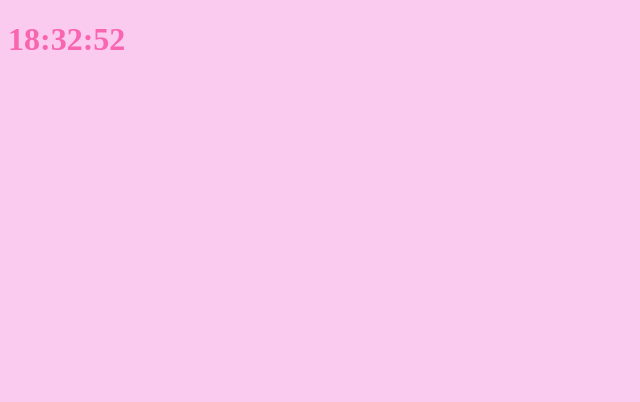
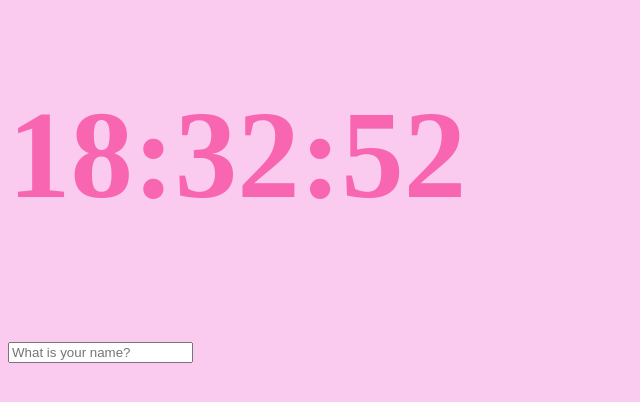
Before and after one commit to pluswar/hello-world, a plain HTML site: page index.html in a window 1280 px wide. Shown: the whole page, without its empty margins (0-640 px from the left). Drawn offline with Linux system fonts and the light colour scheme.

Commit message:
clock ++

```diff
--- a/clock.js
+++ b/clock.js
@@ -4,9 +4,15 @@ const clockContainer = document.querySelector(".js-clock"),
 function getTime(){
   const date = new Date();
   const minutes = date.getMinutes();
-  const hour = date.getHours();
+  const hours = date.getHours();
   const seconds = date.getSeconds();
-  clockTitle.innerText = `${hour}:${minutes}:${seconds}`;
+  clockTitle.innerText = `${
+    hours < 10 ? `0${hours}` : hours
+  }:${
+    minutes < 10 ? `0${minutes}` : minutes
+  }:${
+    seconds < 10 ? `0${seconds}`: seconds
+  }`;
 }
 function init(){
   getTime();
--- /dev/null
+++ b/greeting.js
@@ -0,0 +1,44 @@
+const form = document.querySelector(".js-form"),
+  input = form.querySelector("input"),
+  greeting = document.querySelector(".js-greetings"); //클래스로 찾고싶을때
+
+const USER_LS = "currentUser",
+  SHOWING_ON = "showing";
+
+function saveName(text){
+  localStorage.setItem(USER_LS, text);
+}
+
+function handleSubmit(event){
+  event.preventDefault();
+  const currentValue = input.value;
+  paintGreeting(currentValue);
+  saveName(currentValue);
+}
+
+function askForName(){
+  form.classList.add(SHOWING_ON);
+  form.addEventListener("submit", handleSubmit);
+}
+
+function paintGreeting(text) {
+  form.classList.remove(SHOWING_ON);
+  greeting.classList.add(SHOWING_ON);
+  greeting.innerText = `Hello ${text}`
+}
+
+function loadName() {
+  const currentUser = localStorage.getItem(USER_LS);
+  if(currentUser === null){
+    // he is not
+    askForName();
+  } else{
+    // he is
+    paintGreeting(currentUser);
+  }
+}
+function init(){
+  loadName();
+}
+
+init();
--- a/index.css
+++ b/index.css
@@ -1,6 +1,18 @@
 body {
   background-color: #FBCAEF;
+  font-size: 50px
 }
 h1{
   color: #F865B0;
+  font-size:250%;
+  transition: color 0.5s ease-in-out;
 }
+
+.form,
+.greetings{
+  display: none;
+}
+
+.showing{
+  display: block;
+}
--- a/index.html
+++ b/index.html
@@ -5,10 +5,17 @@
       <title>Something</title>
       <link rel="stylesheet" href="index.css"/>
   </head>
+
   <body>
     <div class="js-clock">
       <h1>00:00</h1>
     </div>
+    <form class="js-form form">
+      <input type="text" placeholder="What is your name?"/>
+    </form>
+    <h4 class = "js-greetings greetings"></h4>
     <script src="clock.js"></script>
+    <script src="greeting.js"></script>
   </body>
+
 </html>
```
